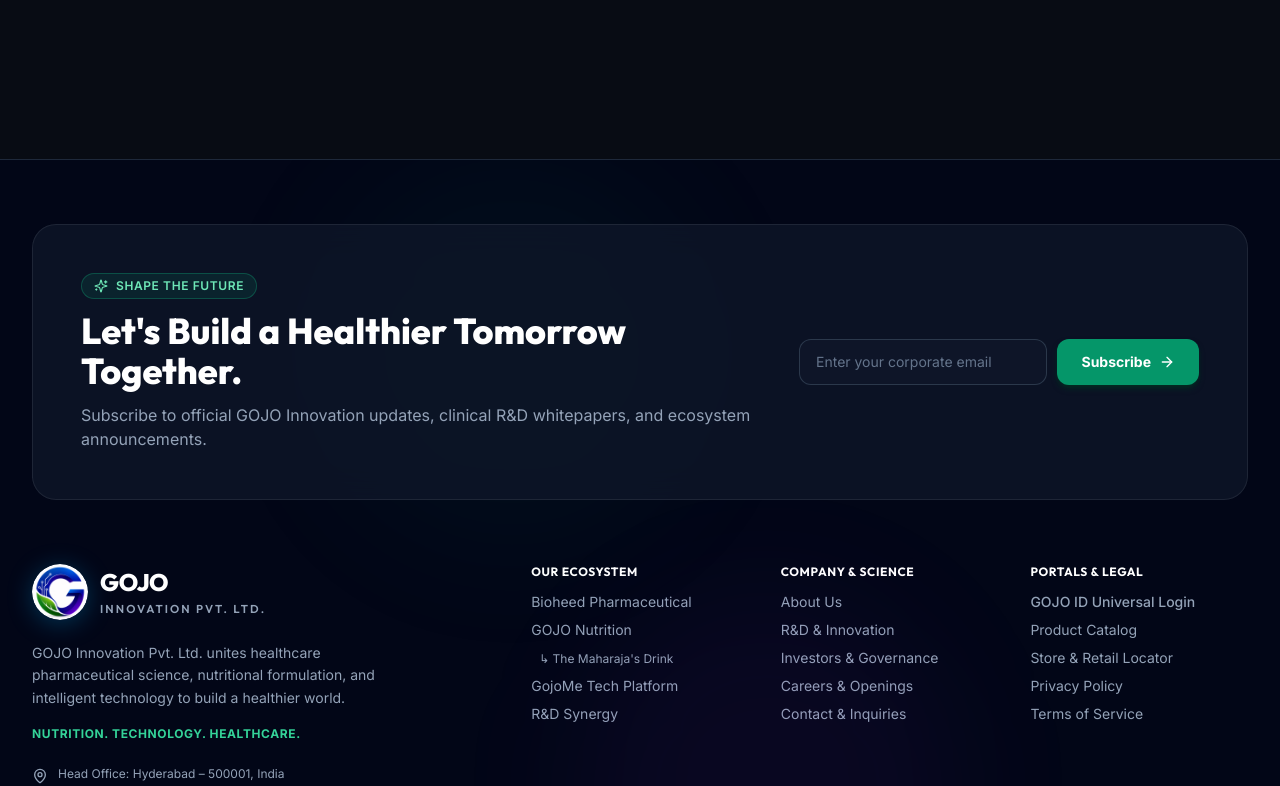
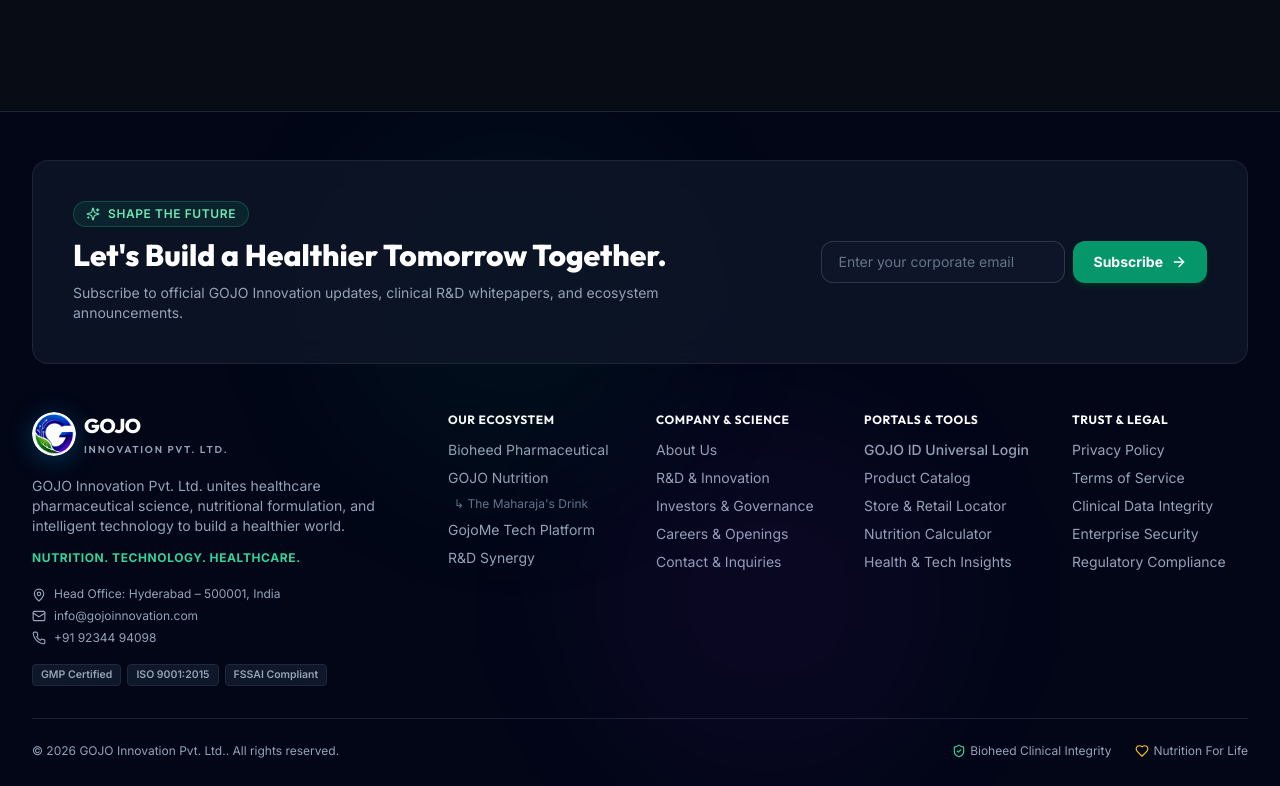
Before and after one commit to Aman-sd-dot/gojo-innovation, a Next.js app: page /shop in a window 1280 px wide. Shown: the part 903-1689 px from the top of the page. Built offline with nearby package versions, Linux system fonts and the light colour scheme; no server answers.

Commit message:
Optimize typography, streamline header/footer spacing, and balance mobile layout

```diff
--- a/src/components/brand/BrandLogo.tsx
+++ b/src/components/brand/BrandLogo.tsx
@@ -41,7 +41,7 @@
     <Link
       href={href}
       className={cn(
-        'inline-flex items-center gap-3 group focus:outline-none select-none transition-transform duration-200',
+        'inline-flex items-center gap-2 group focus:outline-none select-none transition-transform duration-200',
         className
       )}
       aria-label={`${COMPANY_DETAILS.name} Home`}
--- a/src/components/careers/CareersPreview.tsx
+++ b/src/components/careers/CareersPreview.tsx
@@ -21,15 +21,16 @@
   ];
 
   return (
-    <SectionContainer className="border-t border-slate-800 bg-slate-900/40">
+    <SectionContainer className="border-t border-slate-800 bg-slate-900/40 py-12 sm:py-16">
       <PageHeader
         badge="JOIN THE MISSION"
         badgeVariant="emerald"
         title="Build the Future With Us."
         subtitle="We are looking for passionate minds who believe that healthcare, nutrition, and technology can create a healthier tomorrow."
+        className="mb-8 sm:mb-10"
       />
 
-      <div className="glass-panel rounded-3xl p-8 sm:p-12 border border-slate-800 bg-slate-950/80 text-left max-w-4xl mx-auto space-y-8">
+      <div className="glass-panel rounded-3xl p-6 sm:p-10 border border-slate-800 bg-slate-950/80 text-left max-w-4xl mx-auto space-y-6">
         <div className="space-y-4">
           <h3 className="text-xl sm:text-2xl font-extrabold font-heading text-white">
             Join the Multi-Disciplinary GOJO Innovation Ecosystem
--- a/src/components/layout/Footer.tsx
+++ b/src/components/layout/Footer.tsx
@@ -46,43 +46,43 @@
       <div className="absolute bottom-0 right-1/4 w-96 h-96 bg-purple-600/5 rounded-full blur-3xl pointer-events-none" />
 
       {/* Main Footer Container */}
-      <div className="max-w-7xl mx-auto px-4 sm:px-6 lg:px-8 pt-16 pb-12">
+      <div className="max-w-7xl mx-auto px-4 sm:px-6 lg:px-8 pt-10 sm:pt-12 pb-8">
         {/* Top Call to Action Banner */}
-        <div className="glass-panel rounded-3xl p-8 sm:p-12 mb-16 border border-slate-800 bg-gradient-to-r from-slate-900 via-slate-900/90 to-slate-950 flex flex-col lg:flex-row items-center justify-between gap-8 text-left">
-          <div className="space-y-3 max-w-2xl">
+        <div className="glass-panel rounded-2xl p-6 sm:p-8 lg:p-10 mb-10 sm:mb-12 border border-slate-800 bg-gradient-to-r from-slate-900 via-slate-900/95 to-slate-950 flex flex-col lg:flex-row items-center justify-between gap-6 lg:gap-8 text-left">
+          <div className="space-y-2.5 max-w-2xl">
             <div className="inline-flex items-center gap-2 px-3 py-1 rounded-full bg-emerald-500/10 border border-emerald-500/30 text-emerald-300 text-xs font-semibold uppercase tracking-wider">
               <Sparkles className="w-3.5 h-3.5" />
               <span>Shape the Future</span>
             </div>
-            <h2 className="text-2xl sm:text-3xl lg:text-4xl font-extrabold font-heading text-white">
+            <h2 className="text-xl sm:text-2xl lg:text-3xl font-extrabold font-heading text-white">
               Let&apos;s Build a Healthier Tomorrow Together.
             </h2>
-            <p className="text-slate-400 text-sm sm:text-base">
+            <p className="text-slate-400 text-xs sm:text-sm">
               Subscribe to official GOJO Innovation updates, clinical R&amp;D whitepapers, and ecosystem announcements.
             </p>
           </div>
 
           {/* Newsletter Form */}
-          <div className="w-full lg:w-auto min-w-[320px] sm:min-w-[400px]">
+          <div className="w-full lg:w-auto min-w-[280px] sm:min-w-[380px]">
             {subscribed ? (
-              <div className="flex items-center gap-3 p-4 rounded-2xl bg-emerald-950/60 border border-emerald-500/40 text-emerald-300">
+              <div className="flex items-center gap-3 p-3.5 rounded-xl bg-emerald-950/60 border border-emerald-500/40 text-emerald-300">
                 <CheckCircle2 className="w-5 h-5 text-emerald-400 shrink-0" />
                 <span className="text-sm font-semibold">Thank you for subscribing to GOJO Innovation updates!</span>
               </div>
             ) : (
-              <form onSubmit={handleNewsletterSubmit} className="flex flex-col sm:flex-row gap-2.5">
+              <form onSubmit={handleNewsletterSubmit} className="flex flex-col sm:flex-row gap-2">
                 <input
                   type="email"
                   required
                   placeholder="Enter your corporate email"
                   value={email}
                   onChange={(e) => setEmail(e.target.value)}
-                  className="px-4 py-3 bg-slate-900/90 border border-slate-700/80 rounded-xl text-sm text-white placeholder-slate-500 focus:outline-none focus:border-emerald-500 flex-1"
+                  className="px-4 py-2.5 bg-slate-900/90 border border-slate-700/80 rounded-xl text-sm text-white placeholder-slate-500 focus:outline-none focus:border-emerald-500 flex-1"
                 />
                 <button
                   type="submit"
                   disabled={loading}
-                  className="px-6 py-3 bg-emerald-600 hover:bg-emerald-500 text-white rounded-xl text-sm font-bold shadow-md shadow-emerald-950 flex items-center justify-center gap-2 transition-colors disabled:opacity-50"
+                  className="px-5 py-2.5 bg-emerald-600 hover:bg-emerald-500 text-white rounded-xl text-sm font-bold shadow-md shadow-emerald-950 flex items-center justify-center gap-2 transition-colors disabled:opacity-50"
                 >
                   <span>{loading ? 'Subscribing...' : 'Subscribe'}</span>
                   <ArrowRight className="w-4 h-4" />
@@ -92,44 +92,57 @@
           </div>
         </div>
 
-        {/* 4 Column Directory Structure */}
-        <div className="grid grid-cols-1 md:grid-cols-2 lg:grid-cols-5 gap-10 lg:gap-8 pb-12 border-b border-slate-800/80 text-left">
-          {/* Col 1: Brand Info */}
-          <div className="lg:col-span-2 space-y-4">
-            <BrandLogo size="lg" />
-            <p className="text-sm text-slate-400 leading-relaxed max-w-sm">
+        {/* 5 Column Directory Structure covering full width */}
+        <div className="grid grid-cols-1 sm:grid-cols-2 lg:grid-cols-12 gap-8 pb-8 border-b border-slate-800/80 text-left">
+          {/* Col 1: Brand Info (4 cols) */}
+          <div className="sm:col-span-2 lg:col-span-4 space-y-3.5">
+            <BrandLogo size="md" />
+            <p className="text-xs sm:text-sm text-slate-400 leading-relaxed max-w-sm">
               GOJO Innovation Pvt. Ltd. unites healthcare pharmaceutical science, nutritional formulation, and intelligent technology to build a healthier world.
             </p>
-            <div className="flex items-center gap-2 text-xs font-bold tracking-wider text-emerald-400 uppercase">
+            <div className="inline-flex items-center gap-2 text-xs font-bold tracking-wider text-emerald-400 uppercase">
               <span>{COMPANY_DETAILS.tagline}</span>
             </div>
 
-            <div className="pt-2 space-y-2 text-xs text-slate-400">
-              <div className="flex items-start gap-2.5">
-                <MapPin className="w-4 h-4 text-slate-400 shrink-0 mt-0.5" />
+            <div className="pt-1 space-y-1.5 text-xs text-slate-400">
+              <div className="flex items-start gap-2">
+                <MapPin className="w-3.5 h-3.5 text-slate-400 shrink-0 mt-0.5" />
                 <span>{COMPANY_DETAILS.address}</span>
               </div>
-              <div className="flex items-center gap-2.5">
-                <Mail className="w-4 h-4 text-slate-400 shrink-0" />
+              <div className="flex items-center gap-2">
+                <Mail className="w-3.5 h-3.5 text-slate-400 shrink-0" />
                 <a href={`mailto:${COMPANY_DETAILS.email}`} className="hover:text-emerald-400 transition-colors">
                   {COMPANY_DETAILS.email}
                 </a>
               </div>
-              <div className="flex items-center gap-2.5">
-                <Phone className="w-4 h-4 text-slate-400 shrink-0" />
+              <div className="flex items-center gap-2">
+                <Phone className="w-3.5 h-3.5 text-slate-400 shrink-0" />
                 <a href={`tel:${COMPANY_DETAILS.phone.replace(/\s+/g, '')}`} className="hover:text-emerald-400 transition-colors">
                   {COMPANY_DETAILS.phone}
                 </a>
               </div>
             </div>
+
+            {/* Certifications & Quality Badges */}
+            <div className="flex flex-wrap gap-1.5 pt-1">
+              <span className="px-2 py-0.5 rounded bg-slate-900 border border-slate-800 text-[10.5px] font-semibold text-slate-400">
+                GMP Certified
+              </span>
+              <span className="px-2 py-0.5 rounded bg-slate-900 border border-slate-800 text-[10.5px] font-semibold text-slate-400">
+                ISO 9001:2015
+              </span>
+              <span className="px-2 py-0.5 rounded bg-slate-900 border border-slate-800 text-[10.5px] font-semibold text-slate-400">
+                FSSAI Compliant
+              </span>
+            </div>
           </div>
 
-          {/* Col 2: Divisions */}
-          <div className="space-y-3">
+          {/* Col 2: Ecosystem (2 cols) */}
+          <div className="lg:col-span-2 space-y-3">
             <h4 className="text-xs font-bold uppercase tracking-wider text-white font-heading">
               Our Ecosystem
             </h4>
-            <ul className="space-y-2 text-sm text-slate-400">
+            <ul className="space-y-2 text-xs sm:text-sm text-slate-400">
               <li>
                 <Link href="/bioheed" className="hover:text-emerald-400 transition-colors">
                   Bioheed Pharmaceutical
@@ -141,7 +154,7 @@
                 </Link>
               </li>
               <li>
-                <Link href="/gojo-nutrition#product" className="hover:text-amber-400 transition-colors text-xs text-slate-400 pl-2">
+                <Link href="/gojo-nutrition#product" className="hover:text-amber-400 transition-colors text-xs text-slate-500 pl-1.5 block">
                   ↳ The Maharaja&apos;s Drink
                 </Link>
               </li>
@@ -158,12 +171,12 @@
             </ul>
           </div>
 
-          {/* Col 3: Research & Corporate */}
-          <div className="space-y-3">
+          {/* Col 3: Research & Corporate (2 cols) */}
+          <div className="lg:col-span-2 space-y-3">
             <h4 className="text-xs font-bold uppercase tracking-wider text-white font-heading">
               Company &amp; Science
             </h4>
-            <ul className="space-y-2 text-sm text-slate-400">
+            <ul className="space-y-2 text-xs sm:text-sm text-slate-400">
               <li>
                 <Link href="/about" className="hover:text-white transition-colors">
                   About Us
@@ -192,12 +205,12 @@
             </ul>
           </div>
 
-          {/* Col 4: Portals & Access */}
-          <div className="space-y-3">
+          {/* Col 4: Portals & Access (2 cols) */}
+          <div className="lg:col-span-2 space-y-3">
             <h4 className="text-xs font-bold uppercase tracking-wider text-white font-heading">
-              Portals &amp; Legal
+              Portals &amp; Tools
             </h4>
-            <ul className="space-y-2 text-sm text-slate-400">
+            <ul className="space-y-2 text-xs sm:text-sm text-slate-400">
               <li>
                 <Link href="/login" className="hover:text-emerald-400 transition-colors font-medium">
                   GOJO ID Universal Login
@@ -214,6 +227,25 @@
                 </Link>
               </li>
               <li>
+                <Link href="/gojome#calculator" className="hover:text-white transition-colors">
+                  Nutrition Calculator
+                </Link>
+              </li>
+              <li>
+                <Link href="/blog" className="hover:text-white transition-colors">
+                  Health &amp; Tech Insights
+                </Link>
+              </li>
+            </ul>
+          </div>
+
+          {/* Col 5: Legal & Trust (2 cols) */}
+          <div className="lg:col-span-2 space-y-3">
+            <h4 className="text-xs font-bold uppercase tracking-wider text-white font-heading">
+              Trust &amp; Legal
+            </h4>
+            <ul className="space-y-2 text-xs sm:text-sm text-slate-400">
+              <li>
                 <Link href="/privacy-policy" className="hover:text-white transition-colors">
                   Privacy Policy
                 </Link>
@@ -223,12 +255,27 @@
                   Terms of Service
                 </Link>
               </li>
+              <li>
+                <span className="text-slate-400 flex items-center gap-1">
+                  Clinical Data Integrity
+                </span>
+              </li>
+              <li>
+                <span className="text-slate-400 flex items-center gap-1">
+                  Enterprise Security
+                </span>
+              </li>
+              <li>
+                <span className="text-slate-400 flex items-center gap-1">
+                  Regulatory Compliance
+                </span>
+              </li>
             </ul>
           </div>
         </div>
 
         {/* Bottom Bar: Copyright & Compliance */}
-        <div className="pt-8 flex flex-col sm:flex-row items-center justify-between gap-4 text-xs text-slate-400">
+        <div className="pt-6 flex flex-col sm:flex-row items-center justify-between gap-3 text-xs text-slate-400">
           <div className="flex items-center gap-1.5">
             <span>© {new Date().getFullYear()} {COMPANY_DETAILS.name}. All rights reserved.</span>
           </div>
--- a/src/components/layout/Navbar.tsx
+++ b/src/components/layout/Navbar.tsx
@@ -129,8 +129,8 @@
         className={cn(
           'fixed top-0 left-0 right-0 z-50 transition-colors duration-200',
           isScrolled || mobileMenuOpen
-            ? 'bg-[#080C14]/95 backdrop-blur-xl border-b border-slate-800/90 shadow-xl shadow-black/50 py-2.5'
-            : 'bg-[#080C14]/70 backdrop-blur-md border-b border-white/5 py-3.5'
+            ? 'bg-[#080C14]/95 backdrop-blur-xl border-b border-slate-800/90 shadow-xl shadow-black/50 py-2'
+            : 'bg-[#080C14]/75 backdrop-blur-md border-b border-white/5 py-2.5'
         )}
       >
         <div className="max-w-7xl mx-auto px-4 sm:px-6 lg:px-8 flex items-center justify-between">
--- a/src/components/layout/PageHeader.tsx
+++ b/src/components/layout/PageHeader.tsx
@@ -22,7 +22,7 @@
   return (
     <div
       className={cn(
-        'max-w-3xl space-y-4 mb-12 sm:mb-16',
+        'max-w-3xl space-y-3 mb-8 sm:mb-10',
         centered ? 'mx-auto text-center' : 'text-left',
         className
       )}
@@ -32,11 +32,11 @@
           <Badge variant={badgeVariant}>{badge}</Badge>
         </div>
       )}
-      <h1 className="text-3xl sm:text-4xl lg:text-5xl font-extrabold font-heading tracking-tight text-slate-950 dark:text-white leading-[1.15]">
+      <h1 className="text-2xl sm:text-3xl lg:text-4xl font-extrabold font-heading tracking-tight text-slate-950 dark:text-white leading-[1.18]">
         {title}
       </h1>
       {subtitle && (
-        <p className="text-base sm:text-lg text-slate-600 dark:text-slate-400 font-normal leading-relaxed">
+        <p className="text-sm sm:text-base text-slate-600 dark:text-slate-400 font-normal leading-relaxed">
           {subtitle}
         </p>
       )}
```
Also changed, not shown: src/components/hero/Hero.tsx (+6 -6 lines).
